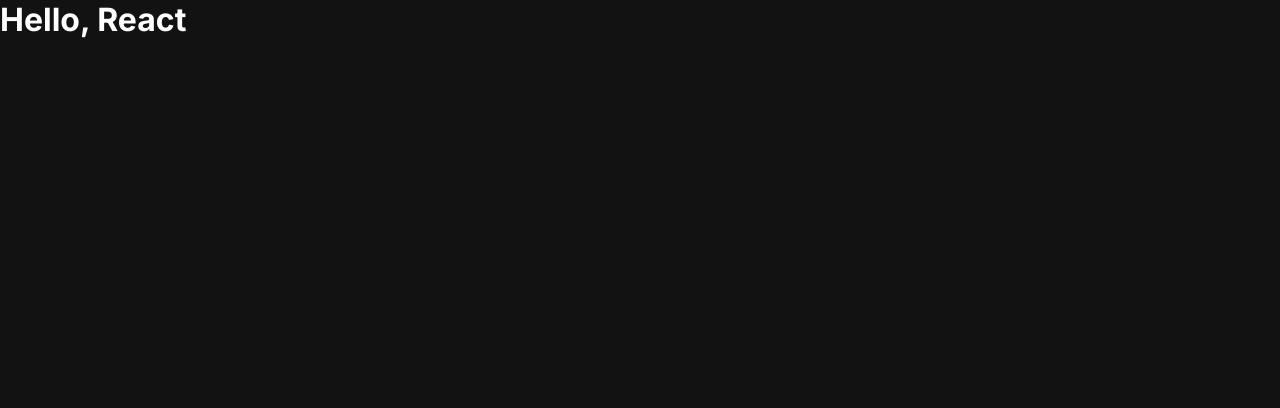
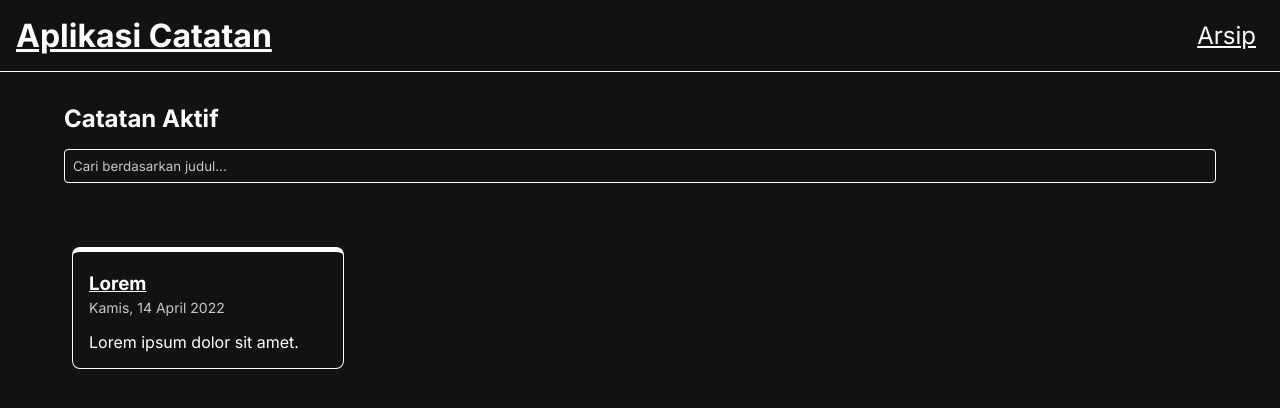
Before and after one commit to hawariMuflihMunte/react-jsx, a React (Vite) app in the folder personal-notes-app-starter/: page / in a window 1280 px wide. Shown: the top 408 px of the page. Built offline with nearby package versions, Linux system fonts and the light colour scheme.

Commit message:
Init first page

```diff
--- a/personal-notes-app-starter/src/App.jsx
+++ b/personal-notes-app-starter/src/App.jsx
@@ -1,9 +1,38 @@
 import React from 'react';
+import { BrowserRouter, Link } from 'react-router-dom';
 
 function App() {
   return (
     <div className="app-container">
-      <h1>Hello, React</h1>
+      <header>
+        <h1>
+          <Link to="/">Aplikasi Catatan</Link>
+        </h1>
+        <nav className='navigation'>
+          <ul>
+            <li>
+              <Link to="/archives">Arsip</Link>
+            </li>
+          </ul>
+        </nav>
+      </header>
+      <main>
+        <section className='homepage'>
+          <h2>Catatan Aktif</h2>
+          <section className='search-bar'>
+            <input type="text" placeholder='Cari berdasarkan judul...' />
+          </section>
+          <section className='notes-list'>
+            <article className='note-item'>
+              <h3 className='note-item__title'>
+                <a href="#">Lorem</a>
+              </h3>
+              <p className='note-item__createdAt'>Kamis, 14 April 2022</p>
+              <p className='note-item__body'>Lorem ipsum dolor sit amet.</p>
+            </article>
+          </section>
+        </section>
+      </main>
     </div>
   );
 }
```
